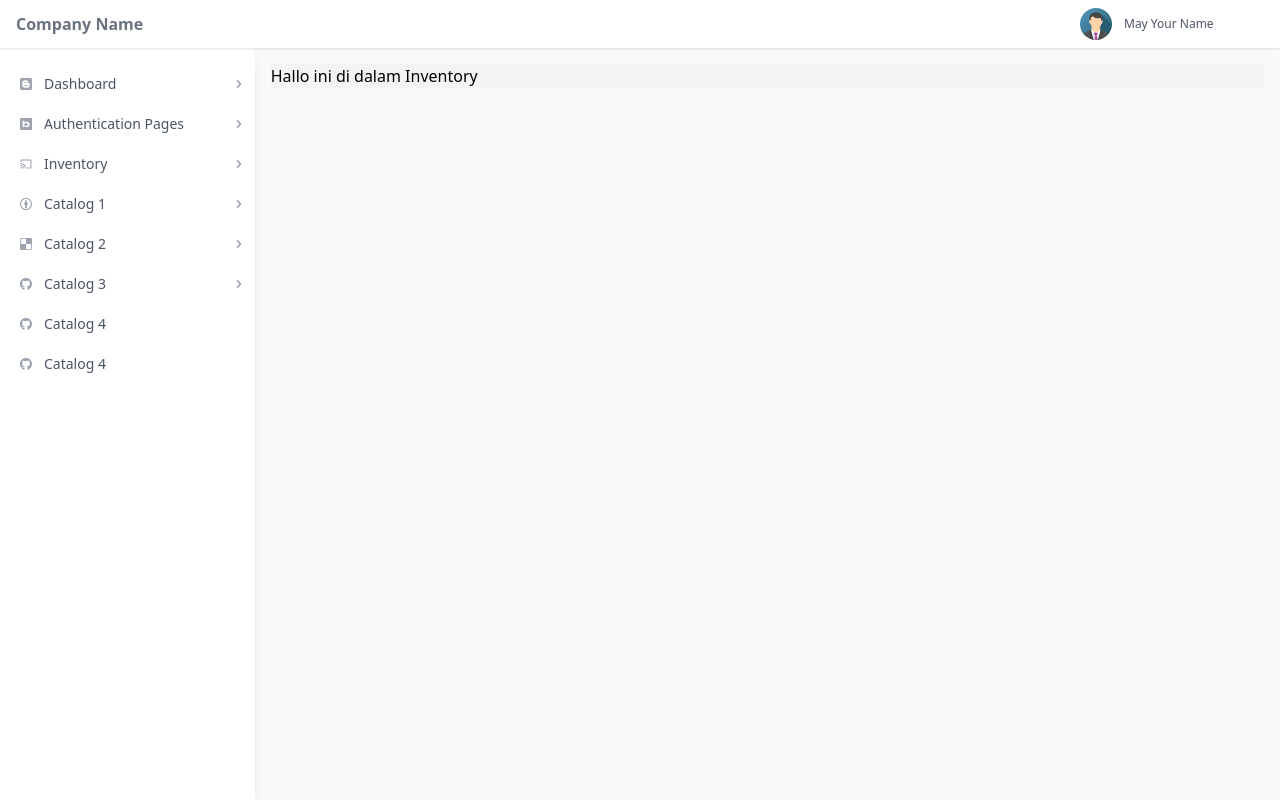
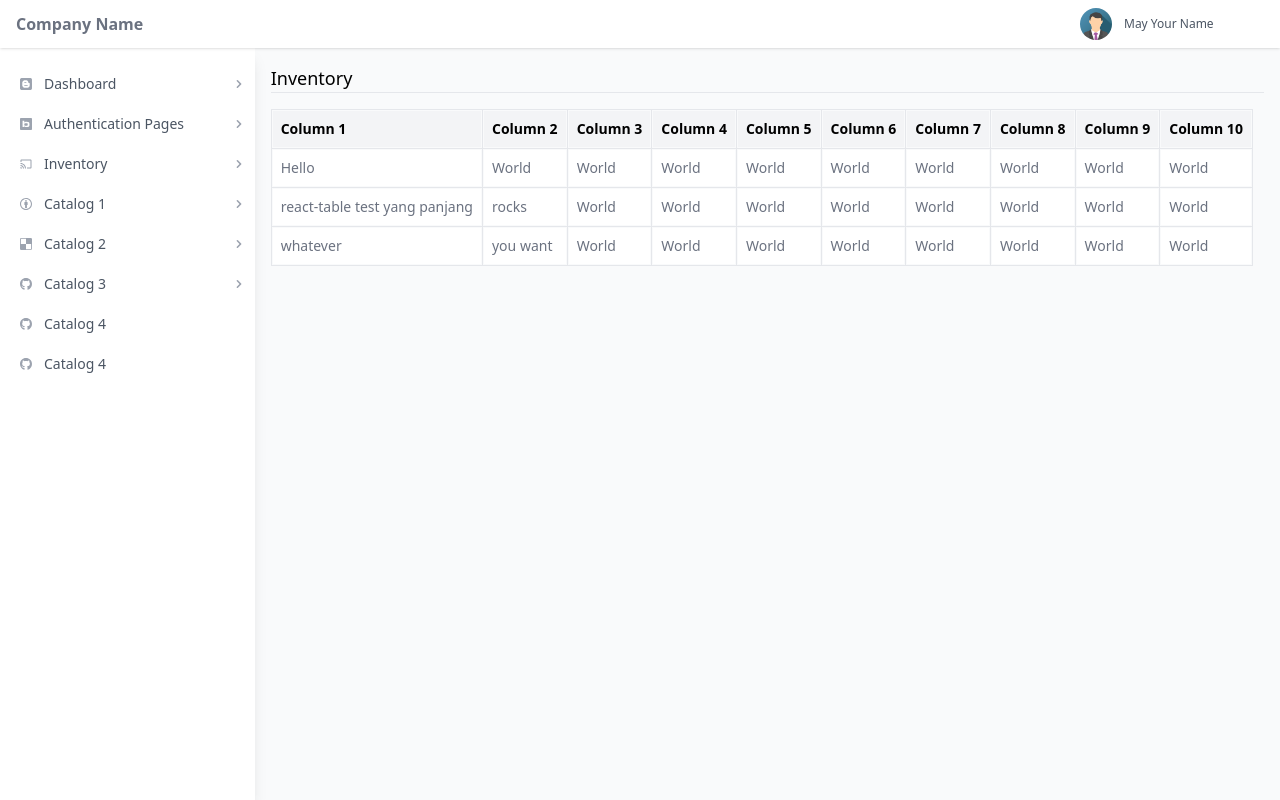
Before and after one commit to skrip/react-admin-layout, a React (Vite) app: page /inventory in a window 1280 px wide. Built offline with nearby package versions, Linux system fonts and the light colour scheme.

Commit message:
add react table

```diff
--- a/package.json
+++ b/package.json
@@ -21,6 +21,7 @@
     "@types/loadable__component": "^5.13.4",
     "@types/react": "^17.0.41",
     "@types/react-dom": "^17.0.14",
+    "@types/react-table": "^7.7.10",
     "@types/react-test-renderer": "^17.0.1",
     "@typescript-eslint/eslint-plugin": "^5.15.0",
     "@typescript-eslint/parser": "^5.15.0",
@@ -49,6 +50,7 @@
     "react": "^17.0.2",
     "react-dom": "^17.0.2",
     "react-icons": "^4.3.1",
-    "react-router-dom": "^6.2.2"
+    "react-router-dom": "^6.2.2",
+    "react-table": "^7.7.0"
   }
 }
--- a/src/components/index.ts
+++ b/src/components/index.ts
@@ -4,3 +4,4 @@ export * from './popup-menu';
 export * from './sidebar-menu';
 export * from './input';
 export * from './button';
+export * from './table';
--- /dev/null
+++ b/src/components/table.tsx
@@ -0,0 +1,63 @@
+import React from 'react';
+import {useTable, Column} from 'react-table';
+
+export interface Cols {
+  [key: string]: string;
+}
+
+export interface TableProps {
+  data: Cols[];
+  columns: Column<Cols>[];
+}
+export function Table(props: TableProps) {
+  const tableInstance = useTable({columns: props.columns, data: props.data});
+  const {getTableProps, getTableBodyProps, headerGroups, rows, prepareRow} =
+    tableInstance;
+
+  return (
+    <div className="w-full overflow-auto">
+      <table {...getTableProps()}>
+        <thead>
+          {headerGroups.map(headerGroup => {
+            const {key, ...restHeaderGroupProps} =
+              headerGroup.getHeaderGroupProps();
+            return (
+              <tr key={key} {...restHeaderGroupProps}>
+                {headerGroup.headers.map(column => {
+                  const {key, ...restHeaderProps} = column.getHeaderProps();
+                  return (
+                    <th className="border" key={key} {...restHeaderProps}>
+                      <div className="min-w-max flex flex-row text-sm p-2 bg-gray-100">
+                        {column.render('Header')}
+                      </div>
+                    </th>
+                  );
+                })}
+              </tr>
+            );
+          })}
+        </thead>
+        <tbody {...getTableBodyProps()}>
+          {rows.map(row => {
+            prepareRow(row);
+            const {key, ...restRowProps} = row.getRowProps();
+            return (
+              <tr key={key} {...restRowProps}>
+                {row.cells.map(cell => {
+                  const {key, ...restCellProps} = cell.getCellProps();
+                  return (
+                    <td className="border" key={key} {...restCellProps}>
+                      <div className="min-w-max p-2 bg-white text-sm text-gray-500">
+                        {cell.render('Cell')}
+                      </div>
+                    </td>
+                  );
+                })}
+              </tr>
+            );
+          })}
+        </tbody>
+      </table>
+    </div>
+  );
+}
--- a/src/pages/inventory.tsx
+++ b/src/pages/inventory.tsx
@@ -1,5 +1,104 @@
-import React from 'react';
+import React, {useMemo} from 'react';
+import {Table, Cols} from '../components';
+import {Column} from 'react-table';
 
 export function Inventory() {
-  return <div className="bg-gray-100">Hallo ini di dalam Inventory</div>;
+  const data = useMemo(
+    (): Cols[] => [
+      {
+        col1: 'Hello',
+        col2: 'World',
+        col3: 'World',
+        col4: 'World',
+        col5: 'World',
+        col6: 'World',
+        col7: 'World',
+        col8: 'World',
+        col9: 'World',
+        col10: 'World',
+      },
+      {
+        col1: 'react-table test yang panjang',
+        col2: 'rocks',
+        col3: 'World',
+        col4: 'World',
+        col5: 'World',
+        col6: 'World',
+        col7: 'World',
+        col8: 'World',
+        col9: 'World',
+        col10: 'World',
+      },
+      {
+        col1: 'whatever',
+        col2: 'you want',
+        col3: 'World',
+        col4: 'World',
+        col5: 'World',
+        col6: 'World',
+        col7: 'World',
+        col8: 'World',
+        col9: 'World',
+        col10: 'World',
+      },
+    ],
+    [],
+  );
+
+  const columns: Column<Cols>[] = useMemo(
+    () => [
+      {
+        Header: 'Column 1',
+        accessor: 'col1',
+      },
+      {
+        Header: 'Column 2',
+        accessor: 'col2',
+      },
+      {
+        Header: 'Column 3',
+        accessor: 'col3',
+      },
+      {
+        Header: 'Column 4',
+        accessor: 'col4',
+      },
+      {
+        Header: 'Column 5',
+        accessor: 'col5',
+      },
+      {
+        Header: 'Column 6',
+        accessor: 'col6',
+      },
+      {
+        Header: 'Column 7',
+        accessor: 'col7',
+      },
+      {
+        Header: 'Column 8',
+        accessor: 'col8',
+      },
+      {
+        Header: 'Column 9',
+        accessor: 'col9',
+      },
+      {
+        Header: 'Column 10',
+        accessor: 'col10',
+      },
+    ],
+    [],
+  );
+
+  const render = () => {
+    return (
+      <div className="flex flex-col">
+        <div className="border-b text-lg mb-4">Inventory</div>
+        <Table data={data} columns={columns} />
+      </div>
+    );
+  };
+
+  return render();
 }
```
Also changed, not shown: 1 other file (tests, documents, lock files or other folders).
